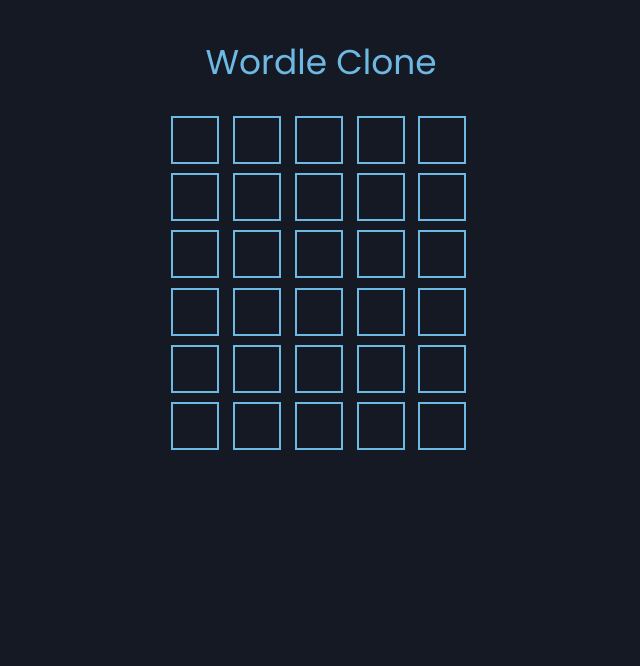
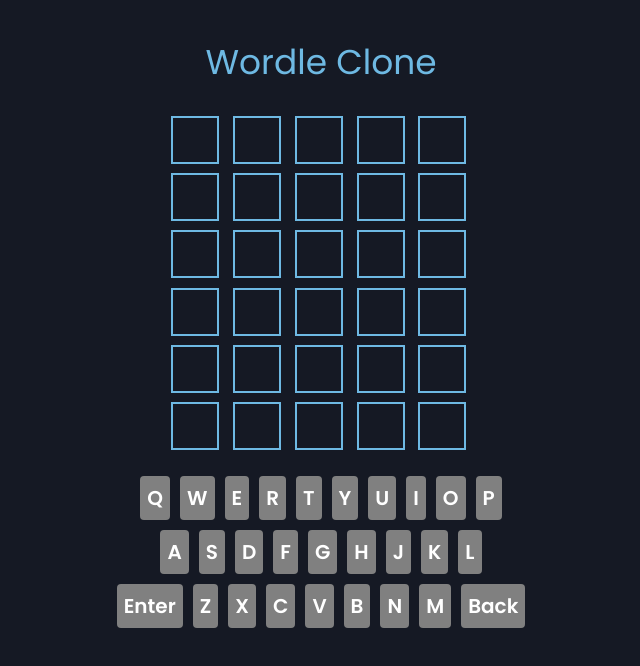
Before and after one commit to anhduy1202/wordiee, a React (Create React App) app: page / in a window 1280 px wide. Shown: the top 666 px of the page, without its empty margins (319-959 px from the left). Built offline with nearby package versions, Linux system fonts and the light colour scheme.

Commit message:
Finish on-screen keyboard

```diff
--- a/src/App.css
+++ b/src/App.css
@@ -23,6 +23,7 @@
   --font-sm: 0.75rem;
   --font-smd: 1rem;
   --font-md: 1.15rem;
+  --font-lg: 1.25rem;
   --font-xlg: 2.15rem;
   --font-xxlg: 3.5rem;
 
@@ -36,6 +37,9 @@
 
 .App {
   padding-top: 2em;
+  height: 100vh;
+  display: flex;
+  flex-direction: column;
 }
 
 html,
@@ -56,8 +60,13 @@
 }
 
 .board-container {
+  flex-wrap: wrap;
+  flex-direction: column;
   margin-top: 1.5em;
   display: flex;
+  align-items: center;
   justify-content: center;
 }
+
+
 /* End  */
--- a/src/App.tsx
+++ b/src/App.tsx
@@ -24,7 +24,7 @@
     <div className="App">
       <Heading type="h1" text="Wordle Clone"/>
       <div className="board-container">
-      <Board board={board }/>
+      <Board board={board}/>
       </div>
     </div>
   );
--- a/src/Components/Board/Board.tsx
+++ b/src/Components/Board/Board.tsx
@@ -1,4 +1,5 @@
 import React from "react";
+import KeyBoard from "../KeyBoard/KeyBoard";
 import Square from "../Square/Square";
 import "./board.css";
 
@@ -9,7 +10,8 @@
 const Board: React.FC<IProps> = (props) => {
   const { board } = props;
   return (
-    <div className="board">
+    <>
+      <div className="board">
         {board.map((square, idx) => {
           return (
             <>
@@ -17,7 +19,11 @@
             </>
           );
         })}
-    </div>
+      </div>
+      <div className="keyboard">
+      <KeyBoard />
+      </div>
+    </>
   );
 };
 
--- a/src/Components/Board/board.css
+++ b/src/Components/Board/board.css
@@ -7,4 +7,5 @@
     display: grid;
     grid-template-columns: repeat(5, 1fr);
     gap: 0.5em;
+    margin-bottom:3em;
 }
--- /dev/null
+++ b/src/Components/Key/Key.tsx
@@ -0,0 +1,17 @@
+import React from 'react'
+import "./key.css";
+interface IProps{
+    letter: String
+}
+
+const Key: React.FC<IProps> = (props) => {
+    const {letter} = props;
+    const chooseLetter = () => {
+
+    }
+  return (
+    <div className='letter' onClick={chooseLetter}>{letter}</div>
+  )
+}
+
+export default Key
--- /dev/null
+++ b/src/Components/Key/key.css
@@ -0,0 +1,10 @@
+.letter {
+    background-color: grey;
+    color: white;
+    font-weight: var(--font-bold);
+    font-size: var(--font-lg);
+    margin: 0.25em;
+    border-radius: 4px;
+    padding: 0.35em;
+    cursor: pointer;
+}
--- /dev/null
+++ b/src/Components/KeyBoard/KeyBoard.tsx
@@ -0,0 +1,30 @@
+import React from "react";
+import Key from "../Key/Key";
+import "./keyboard.css";
+
+const KeyBoard: React.FC = () => {
+  const rows = ["q w e r t y u i o p", "a s d f g h j k l", "z x c v b n m"];
+  return (
+    <div className="keyboard-container">
+      {rows.map((row, idx) => {
+        return (
+          <div className="row">
+            {idx == 2 && (
+              <span className="letter-row">{idx === 2 && "Enter"} </span>
+            )}
+            {row.split(" ").map((letter, idx) => {
+              return (
+                <div className="letter-row">
+                  <Key letter={letter.toUpperCase()} />
+                  {letter == "m" && <span> Back </span>}
+                </div>
+              );
+            })}
+          </div>
+        );
+      })}
+    </div>
+  );
+};
+
+export default KeyBoard;
--- /dev/null
+++ b/src/Components/KeyBoard/keyboard.css
@@ -0,0 +1,19 @@
+.row {
+ display: flex;
+ text-align: center;
+ justify-content: center;
+}
+.letter-row {
+    display: flex;
+    align-items: center;
+}
+ span {
+    background-color: grey;
+    color: white;
+    font-weight: var(--font-bold);
+    font-size: var(--font-lg);
+    margin: 0.25em;
+    border-radius: 4px;
+    padding: 0.35em;
+    cursor: pointer;
+}
```
